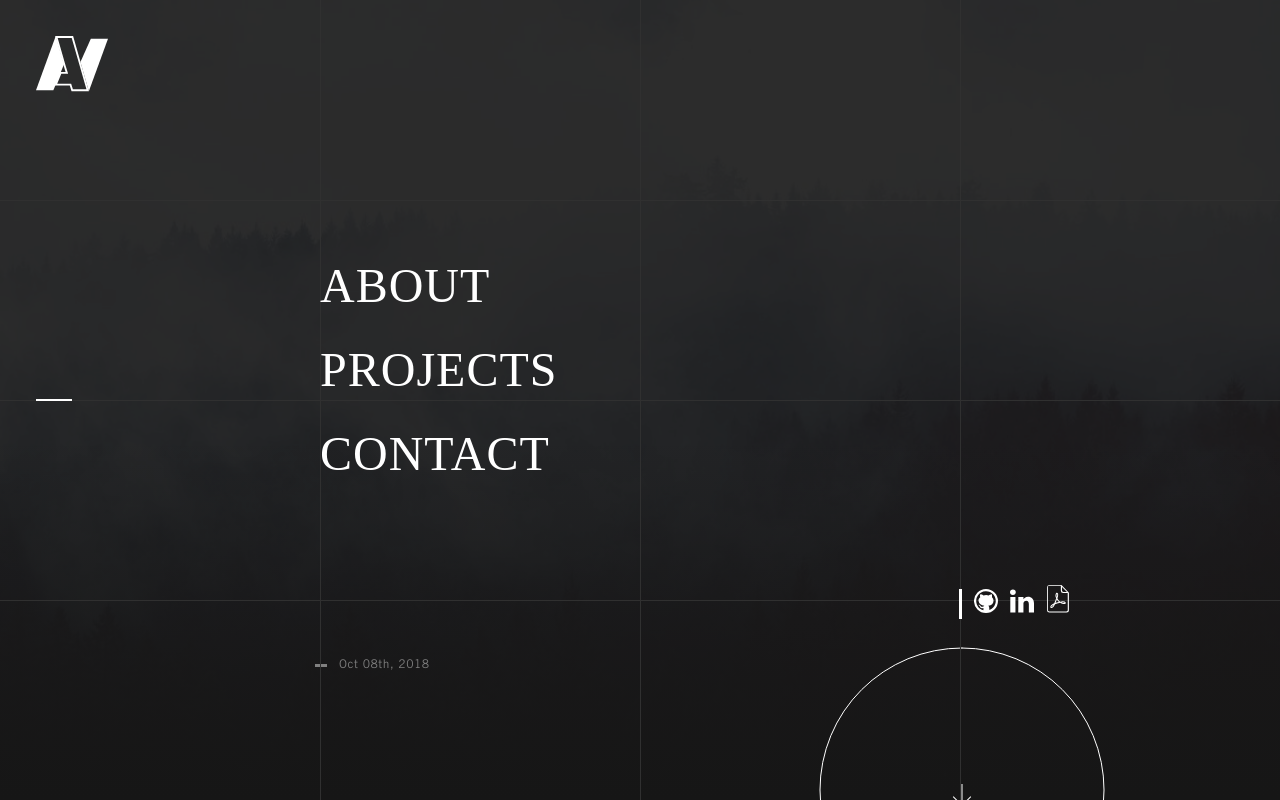
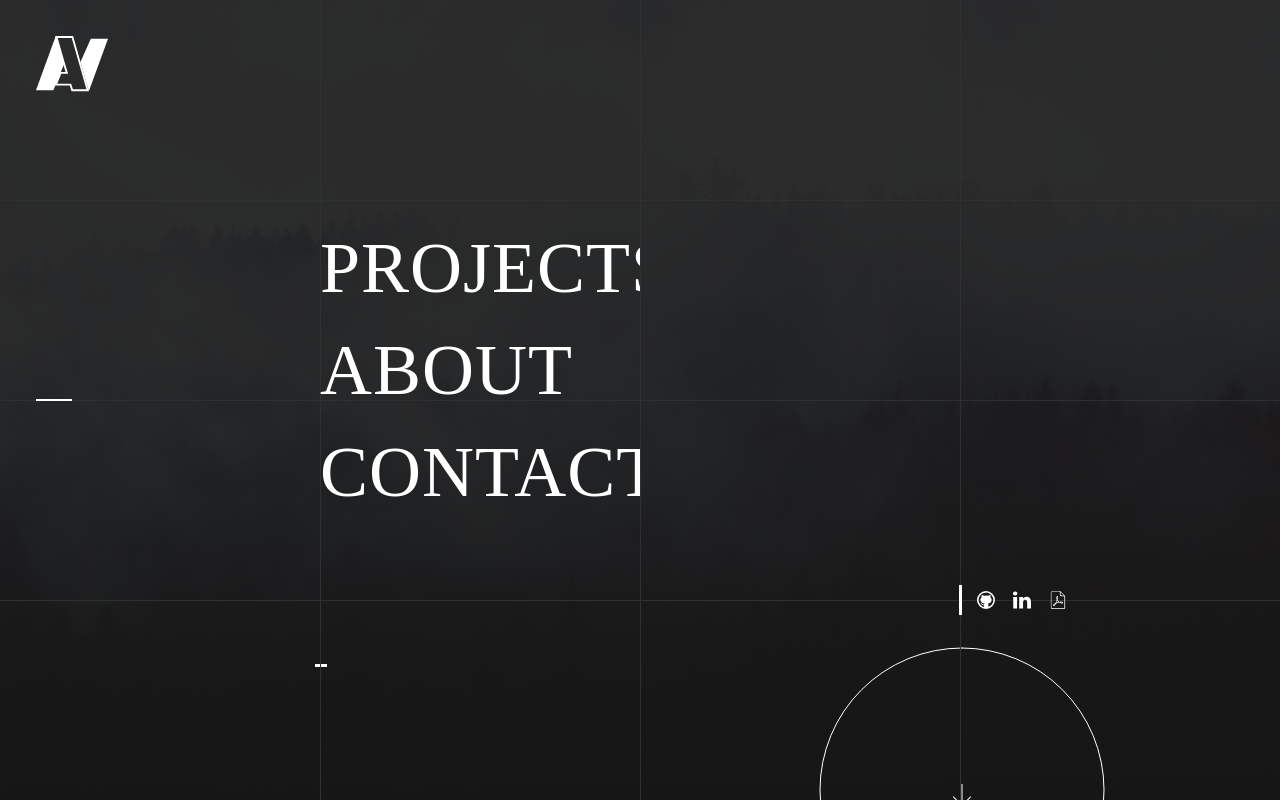
Before and after one commit to andrenguyener/portfolio, a Next.js app: page / in a window 1280 px wide. Both pictures are taken after a click on the element 54 px from the left and 400 px from the top of the page. Shown: the top 800 px of the page. Built offline with nearby package versions, Linux system fonts and the light colour scheme; a web font is replaced by a local one.

Commit message:
Wrap components with a beginning transition effect.

```diff
--- a/src/components/Scroll.tsx
+++ b/src/components/Scroll.tsx
@@ -62,6 +62,7 @@ const ScrollBar = styled.span`
     content: "";
     background-color: ${(props) => props.theme.color.white};
     height: 100%;
+    transition: all 0.5s ease-in-out;
 `;
 
 export default Scroll;
--- a/src/components/ScrollArrow.tsx
+++ b/src/components/ScrollArrow.tsx
@@ -1,17 +1,32 @@
+import React from "react";
 import { Link } from "react-scroll";
+import { CSSTransition } from "react-transition-group";
 import styled from "styled-components";
 
 import { animations } from "./../themes/styles/abstracts";
-import { constants } from "./../utils";
+import { useIsPageLoaded } from "./../utils";
 
 const spinnerSize = 286;
 
 export const ScrollArrow = () => {
+    const showContent = useIsPageLoaded();
+
     return (
+        <>
+            <CSSTransition
+                in={showContent}
+                timeout={{ enter: 2000, exit: 500 }}
+                classNames="scroll_arrow"
+                unmountOnExit={true}
+            >
                 <ScrollArrowContainer>
                     <Link to="projects" smooth={true} duration={450} href="#">
                         <CircleSVG>
-                    <circle r={spinnerSize / 2 - 1} cx={spinnerSize / 2} cy={spinnerSize / 2} />
+                            <circle
+                                r={spinnerSize / 2 - 1}
+                                cx={spinnerSize / 2}
+                                cy={spinnerSize / 2}
+                            />
                         </CircleSVG>
                         <Arrow>
                             <svg id="svg-arrow-bottom" viewBox="0 0 20 24">
@@ -20,6 +35,8 @@ export const ScrollArrow = () => {
                         </Arrow>
                     </Link>
                 </ScrollArrowContainer>
+            </CSSTransition>
+        </>
     );
 };
 
@@ -37,8 +54,7 @@ const Arrow = styled.div`
         fill: #fff;
         stroke: #fff;
         stroke-width: 0;
-        animation: ${animations.slideInDown} 1s forwards ${constants.LOADING_TIME + 200 + "ms"},
-            ${animations.fadeIn} 1s linear ${constants.LOADING_TIME + 200 + "ms"} backwards;
+        transition: all 1s;
     }
 `;
 
@@ -55,9 +71,6 @@ const CircleSVG = styled.svg`
         stroke-dasharray: calc(3.14 * ${spinnerSize});
         transform-origin: calc(0.5px * ${spinnerSize}) calc(0.5px * ${spinnerSize}) 0;
         transform: rotate(-90deg);
-        animation: ${animations.spinner(spinnerSize)} 2s linear
-                ${constants.LOADING_TIME + 700 + "ms"} 1 backwards,
-            ${animations.fadeIn} 1s linear ${constants.LOADING_TIME + 200 + "ms"} backwards;
     }
 `;
 
@@ -78,6 +91,23 @@ const ScrollArrowContainer = styled.div`
     &:hover {
         cursor: pointer;
     }
+
+    &.scroll_arrow {
+        &-enter {
+            ${Arrow} {
+                svg {
+                    animation: ${animations.slideInDown} 1s forwards, ${animations.fadeIn} 1s linear;
+                }
+            }
+
+            ${CircleSVG} {
+                circle {
+                    animation: ${animations.spinner(spinnerSize)} 2s linear,
+                        ${animations.fadeIn} 1s linear;
+                }
+            }
+        }
+    }
 `;
 
 export default ScrollArrow;
--- a/src/themes/styles/abstracts/animations.ts
+++ b/src/themes/styles/abstracts/animations.ts
@@ -122,6 +122,16 @@ export const fadeIn = keyframes`
 	}
 `;
 
+export const fadeOut = keyframes`
+	from {
+		opacity: 1;
+	}
+
+	to {
+		opacity: 0;
+	}
+`;
+
 export const spinner = (size: number) => {
     const done = 0;
     const less = 0.66 * size;
--- a/src/utils/hooks.tsx
+++ b/src/utils/hooks.tsx
@@ -1,4 +1,18 @@
 import React from "react";
+
+import * as constants from "./constants";
+
+export const useIsPageLoaded = () => {
+    const [showContent, setShowContent] = React.useState(false);
+
+    React.useEffect(() => {
+        setTimeout(() => {
+            setShowContent(true);
+        }, constants.LOADING_TIME);
+    }, []);
+
+    return showContent;
+};
 
 export const useIsTopInView = () => {
     const [isTop, setIsTop] = React.useState(true);
--- a/src/utils/index.ts
+++ b/src/utils/index.ts
@@ -1,5 +1,5 @@
 import * as constants from "./constants";
-import { useIsTopInView } from "./hooks";
+import { useIsPageLoaded, useIsTopInView } from "./hooks";
 import {
     NavigationContext,
     NavigationContextConsumer,
@@ -8,6 +8,7 @@ import {
 
 export {
     constants,
+    useIsPageLoaded,
     useIsTopInView,
     NavigationContext,
     NavigationContextConsumer,
@@ -16,6 +17,7 @@ export {
 
 export default {
     constants,
+    useIsPageLoaded,
     useIsTopInView,
     NavigationContext,
     NavigationContextConsumer,
--- a/src/views/Home.tsx
+++ b/src/views/Home.tsx
@@ -5,18 +5,12 @@ import styled from "styled-components";
 
 import { Dash } from "./../components";
 import { animations } from "./../themes/styles/abstracts";
-import { constants } from "./../utils";
+import { useIsPageLoaded } from "./../utils";
 import { Layout, Page } from "./layout";
 import { About, Contact, Footer, Header, Projects } from "./sections";
 
 export const Home = () => {
-    const [showContent, setShowContent] = React.useState(false);
-
-    React.useEffect(() => {
-        setTimeout(() => {
-            setShowContent(true);
-        }, constants.LOADING_TIME);
-    }, []);
+    const showContent = useIsPageLoaded();
 
     return (
         <Layout>
@@ -130,6 +124,9 @@ const HomeContainer = styled.div`
             transition: all 2s;
         }
 
+        &-enter-done {
+        }
+
         &-exit {
             opacity: 1;
         }
--- a/src/views/layout/Navigation.tsx
+++ b/src/views/layout/Navigation.tsx
@@ -10,7 +10,7 @@ import Bars, {
     ModalBarsExitActive,
 } from "./../../components/Bars";
 import { animations, mixins } from "./../../themes/styles/abstracts";
-import { constants, NavigationContext, useIsTopInView } from "./../../utils";
+import { NavigationContext, useIsPageLoaded, useIsTopInView } from "./../../utils";
 
 const NavigationLink = (props: LinkProps) => {
     const { ref, ...restProps } = props;
@@ -21,9 +21,10 @@ const NavigationLink = (props: LinkProps) => {
     );
 };
 
-// Todo rename component
 export const Navi: React.FC = () => {
+    const showContent = useIsPageLoaded();
     const { isActive, setIsActive } = useContext(NavigationContext);
+
     const isTop = useIsTopInView();
 
     const onNavClick = (ev: React.MouseEvent<HTMLDivElement, MouseEvent>) => {
@@ -37,6 +38,12 @@ export const Navi: React.FC = () => {
 
     return (
         <>
+            <CSSTransition
+                in={showContent}
+                timeout={{ enter: 2000, exit: 750 }}
+                classNames="navigation__container"
+                unmountOnExit={true}
+            >
                 <Navigation>
                     <Button isActive={isActive} onClick={onNavClick}>
                         <Icon>&nbsp;</Icon>
@@ -47,25 +54,25 @@ export const Navi: React.FC = () => {
                         in={isActive}
                         timeout={{
                             enter: 0,
-                        exit: 500,
+                            exit: 750,
                         }}
                         unmountOnExit={true}
-                    classNames="navigation__container"
+                        classNames="navigation__modal-container"
                     >
-                    <Container topVisible={isTop}>
+                        <Container topVisible={isActive && isTop}>
                             <Nav>
                                 <List>
                                     <Item>
                                         <StyledLink>
-                                        <NavigationLink to="about" onClick={onLinkClick}>
-                                            About
+                                            <NavigationLink to="projects" onClick={onLinkClick}>
+                                                Projects
                                             </NavigationLink>
                                         </StyledLink>
                                     </Item>
                                     <Item>
                                         <StyledLink>
-                                        <NavigationLink to="projects" onClick={onLinkClick}>
-                                            Projects
+                                            <NavigationLink to="about" onClick={onLinkClick}>
+                                                About
                                             </NavigationLink>
                                         </StyledLink>
                                     </Item>
@@ -135,6 +142,7 @@ export const Navi: React.FC = () => {
                         </Container>
                     </CSSTransition>
                 </Navigation>
+            </CSSTransition>
         </>
     );
 };
@@ -151,7 +159,6 @@ const Button = styled.div<{ isActive: boolean }>`
     display: flex;
     flex-direction: column;
     justify-content: center;
-    animation: ${animations.fadeIn} 2s linear ${constants.LOADING_TIME + 200 + "ms"} backwards;
 
     ${mixins.respond(
         "tab-land",
@@ -294,9 +301,9 @@ const StyledLink = styled.span`
         &:visited {
             text-align: left;
             display: inline-block;
-            font-size: 4rem;
+            font-size: 6rem;
             letter-spacing: 1px;
-            padding: 1rem 0;
+            padding: 0.5rem 0;
             color: ${(props) => props.theme.color.white};
             text-decoration: none;
             text-transform: uppercase;
@@ -310,11 +317,17 @@ const StyledLink = styled.span`
     }
 `;
 
-const SocialContainer = styled.div``;
+const SocialContainer = styled.div`
+    display: flex;
+    align-items: center;
+`;
 
 const VerticalBar = styled.span``;
 
-const SocialLink = styled.a``;
+const SocialLink = styled.a`
+    display: flex;
+    align-items: center;
+`;
 
 const Social = styled.div`
     display: flex;
@@ -345,7 +358,6 @@ const Social = styled.div`
     }
 
     ${SocialLink} {
-        display: inline-block;
         width: 2rem;
         height: auto;
         fill: white;
@@ -365,7 +377,7 @@ const Social = styled.div`
         }
 
         svg {
-            max-height: 2.3rem;
+            max-height: 1.5rem;
             transition: all 0.2s;
             fill: ${(props) => props.theme.color.white};
             width: 100%;
@@ -390,7 +402,7 @@ const Container = styled.div<{ topVisible: boolean }>`
         return s;
     }};
 
-    &.navigation__container {
+    &.navigation__modal-container {
         &-enter {
             ${ModalBarsEnter}
         }
@@ -431,6 +443,14 @@ const Container = styled.div<{ topVisible: boolean }>`
     }
 `;
 
-const Navigation = styled.div``;
+const Navigation = styled.div`
+    &.navigation__container {
+        &-enter {
+            ${Button} {
+                animation: ${animations.fadeIn} 2s linear;
+            }
+        }
+    }
+`;
 
 export default Navi;
--- a/src/views/layout/Page.tsx
+++ b/src/views/layout/Page.tsx
@@ -8,9 +8,9 @@ import SmoothScroll from "./../../utils/SmoothScroll";
 
 export const Page: React.FC = ({ children }) => {
     React.useEffect(() => {
-        if (!(window as any)?.smoothScroll) {
-            (window as any).smoothScroll = SmoothScroll(document, 120, 12);
-        }
+        // if (!(window as any)?.smoothScroll) {
+        //     (window as any).smoothScroll = SmoothScroll(document, 120, 12);
+        // }
     }, []);
     return (
         <PageContainer>
--- a/src/views/sections/Header.tsx
+++ b/src/views/sections/Header.tsx
@@ -1,9 +1,10 @@
 import React, { useContext } from "react";
+import { CSSTransition } from "react-transition-group";
 import styled, { css } from "styled-components";
 
 import { ScrollArrow } from "./../../components";
 import { animations, mixins } from "./../../themes/styles/abstracts";
-import { NavigationContext } from "./../../utils";
+import { NavigationContext, useIsPageLoaded } from "./../../utils";
 
 const objToday = new Date();
 
@@ -44,9 +45,16 @@ const today = `${curMonth} ${dayOfMonth}, ${curYear}`;
 
 export const Header: React.FC = () => {
     const { isActive } = useContext(NavigationContext);
+    // Todo abstract to common util?
+    const [loaded, setLoaded] = React.useState(false);
+    React.useEffect(() => {
+        setLoaded(true);
+    }, []);
 
     return (
-        <Container>
+        // Todo not working
+        <CSSTransition in={loaded} timeout={3500} classNames="header__container">
+            <Container key={"meow"} navActive={isActive}>
                 <Title navActive={isActive}>
                     <Main>Andre Nguyen</Main>
                     <Sub>
@@ -57,7 +65,7 @@ export const Header: React.FC = () => {
                 </Title>
                 <DateContainer>
                     <HorizontalBar1>&nbsp;</HorizontalBar1>
-                <DateTime>{today}</DateTime>
+                    <DateTime navActive={isActive}>{today}</DateTime>
                 </DateContainer>
                 <ScrollArrowContainer>
                     <ScrollArrow />
@@ -65,6 +73,7 @@ export const Header: React.FC = () => {
                 <HorizontalBarRight />
                 <Fade />
             </Container>
+        </CSSTransition>
     );
 };
 
@@ -89,17 +98,30 @@ const Fade = styled.div`
 
 const HorizontalBarRight = styled.span``;
 
-const DateTime = styled.p`
+const DateTime = styled.p<{ navActive: boolean }>`
     letter-spacing: 0.5px;
     color: ${(props) => props.theme.color.gray.base};
-    animation: ${animations.slideInUp} 0.5s forwards;
     font-size: 0.5em;
+
+    ${(props) => {
+        const s = [];
+        if (props.navActive) {
+            s.push(css`
+                animation: ${animations.slideOutUp} 0.5s forwards, ${animations.fadeOut} 0.5s linear;
+            `);
+        } else {
+            s.push(css`
+                animation: ${animations.slideInDown} 0.5s linear, ${animations.fadeIn} 0.5s linear;
+            `);
+        }
+        return s;
+    }}
 `;
 
 const HorizontalBar1 = styled.span`
     width: 1rem;
     height: 3px;
-    background-color: ${(props) => props.theme.color.gray.base};
+    background-color: ${(props) => props.theme.color.white};
     margin-right: 1rem;
 `;
 
@@ -187,17 +209,13 @@ const Title = styled.div<{ navActive: boolean }>`
                 ${Sub} {
                     animation: ${animations.slideOutDown} 0.5s forwards;
                 }
-
-                ${Date} ${DateTime} {
-                    animation: ${animations.slideOutUp} 0.5s forwards;
-                }
             `);
         }
         return s;
     }}
 `;
 
-const Container = styled.header`
+const Container = styled.header<{ navActive: boolean }>`
     color: ${(props) => props.theme.color.white};
 
     height: 100vh;
@@ -222,6 +240,26 @@ const Container = styled.header`
             background-image: url("/images/forest-xs.jpg");
         }
     }
+
+    &.header__container {
+        &-enter {
+            ${HorizontalBar1} {
+                animation: ${animations.slideInLeft} 0.5s linear 0.75s backwards,
+                    ${animations.fadeIn} 0.5s linear 0.75s backwards;
+            }
+
+            ${DateTime} {
+                animation-fill-mode: backwards;
+                animation-delay: 2s;
+            }
+        }
+
+        &-enter-active {
+        }
+
+        &-enter-done {
+        }
+    }
 `;
 
 export default Header;
--- a/tslint.json
+++ b/tslint.json
@@ -59,7 +59,6 @@
         // Do not use banned terms: caller, callee, eval, arguments.
         "no-banned-terms": true,
 
-        // Todo(shun): Need to clarify this rule
         // "no-cookies": true,
         "no-delete-expression": true,
 
@@ -81,7 +80,6 @@
         // Do not use the version of the Function constructor that accepts a string argument
         "no-function-constructor-with-string-args": true,
 
-        // Todo(shun): Turn on this rule later (this will only allow https url except the list)
         // "no-http-string": [true, "http://www.example.com/?.*", "http://www.examples.com/?.*"],
         "no-inner-html": true,
 
```
Also changed, not shown: src/components/Logo.tsx (+17 -2 lines). Lines whose indentation alone changed are shown as unchanged.
